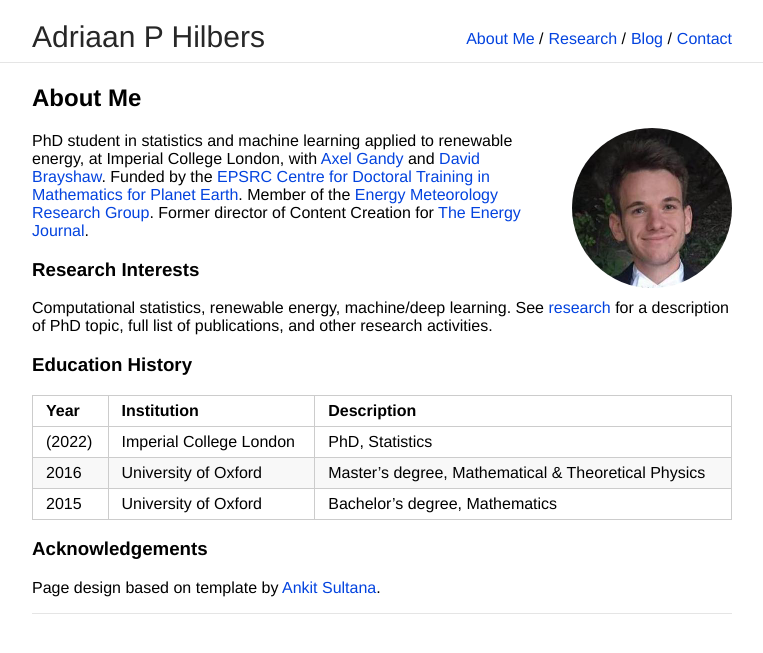
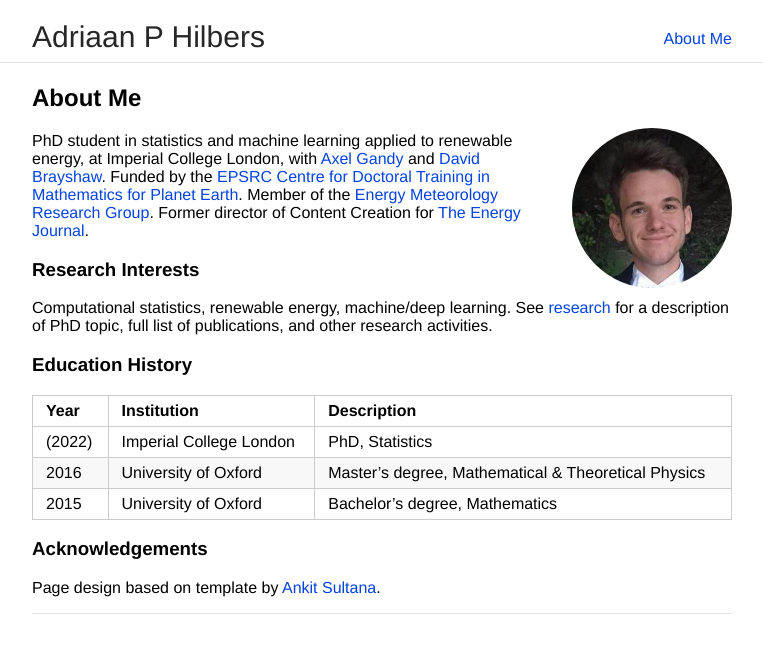
Before and after one commit to ahilbers/ahilbers.github.io, a Jekyll site: the page built from index.md, in a window 1280 px wide. Shown: the top 653 px of the page, without its empty margins (258-1021 px from the left). Built offline with Jekyll 4.4.1, drawn with Linux system fonts in a browser that asks for light colours; our own code applies the rules of GitHub Pages for plain Markdown files; some of the changed lines change nothing that is shown.

Commit message:
remove all subpages

```diff
--- a/_config.yml
+++ b/_config.yml
@@ -18,9 +18,9 @@ sass:
 nav:
  - name: "About Me"
    link: "index"
- - name: "Research"
-   link: "research"
- - name: "Blog"
-   link: "blog"
- - name: "Contact"
-   link: "contact"
+# - name: "Research"
+#   link: "research"
+# - name: "Blog"
+#   link: "blog"
+# - name: "Contact"
+#   link: "contact"
```
Also changed, not shown: 5 other files.
